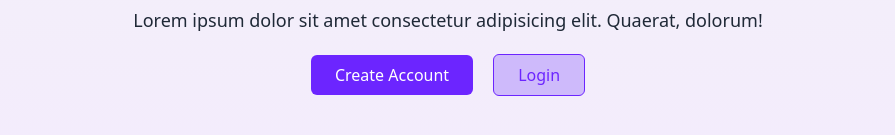
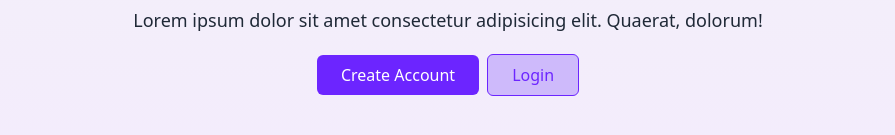
Before and after one commit to TejasMore477/EduCase-Inter-Assignment-by-Tejas-More, a React (Vite) app: page / in a window 1280 px wide. Shown: the part 387-522 px from the top of the page, without its empty margins (192-1087 px from the left). Built offline with nearby package versions, Linux system fonts and the light colour scheme.

Commit message:
final commits

```diff
--- a/src/components/Dashbord.jsx
+++ b/src/components/Dashbord.jsx
@@ -12,7 +12,7 @@ function Dashbord() {
     <div className="min-h-screen bg-gradient-to-b from-gray-100 to-purple-100 ">
       {/* Account Settings */}
       <div className="bg-white py-4 px-5">
-        <p className="text-xl font-semibold text-gray-500">Account Seetings</p>
+        <p className="text-xl font-semibold text-gray-500 cursor-pointer">Account Seetings</p>
       </div>
 
       <div className="flex my-3 px-5">
--- a/src/components/Home.jsx
+++ b/src/components/Home.jsx
@@ -13,7 +13,7 @@ function Home() {
           dolorum!
         </p>
 
-        <div className="flex flex-col sm:flex-row sm:items-center sm:justify-center gap-5">
+        <div className="flex flex-col sm:flex-row sm:items-center sm:justify-center gap-2">
           <Link
             to="/register"
             className="px-6 py-2 text-white rounded-md text-center bg-PrimaryColor hover:bg-HoverPrimary transition"
--- a/src/components/Register.jsx
+++ b/src/components/Register.jsx
@@ -22,7 +22,7 @@ function Register() {
   return (
     <div className="min-h-screen flex flex-col sm:justify-center sm:items-center px-5 py-8 bg-gradient-to-b from-gray-100 to-purple-100">
       <div className="w-full max-w-md">
-        <h1 className="text-3xl md:text-4xl font-bold mb-3 w-[60%] sm:w-full sm:text-center">
+        <h1 className="text-3xl md:text-4xl font-bold mb-3 w-[70%] sm:w-full sm:text-center">
           Create your PopX account
         </h1>
         <p className="text-gray-500 mb-6 sm:text-center">
```
